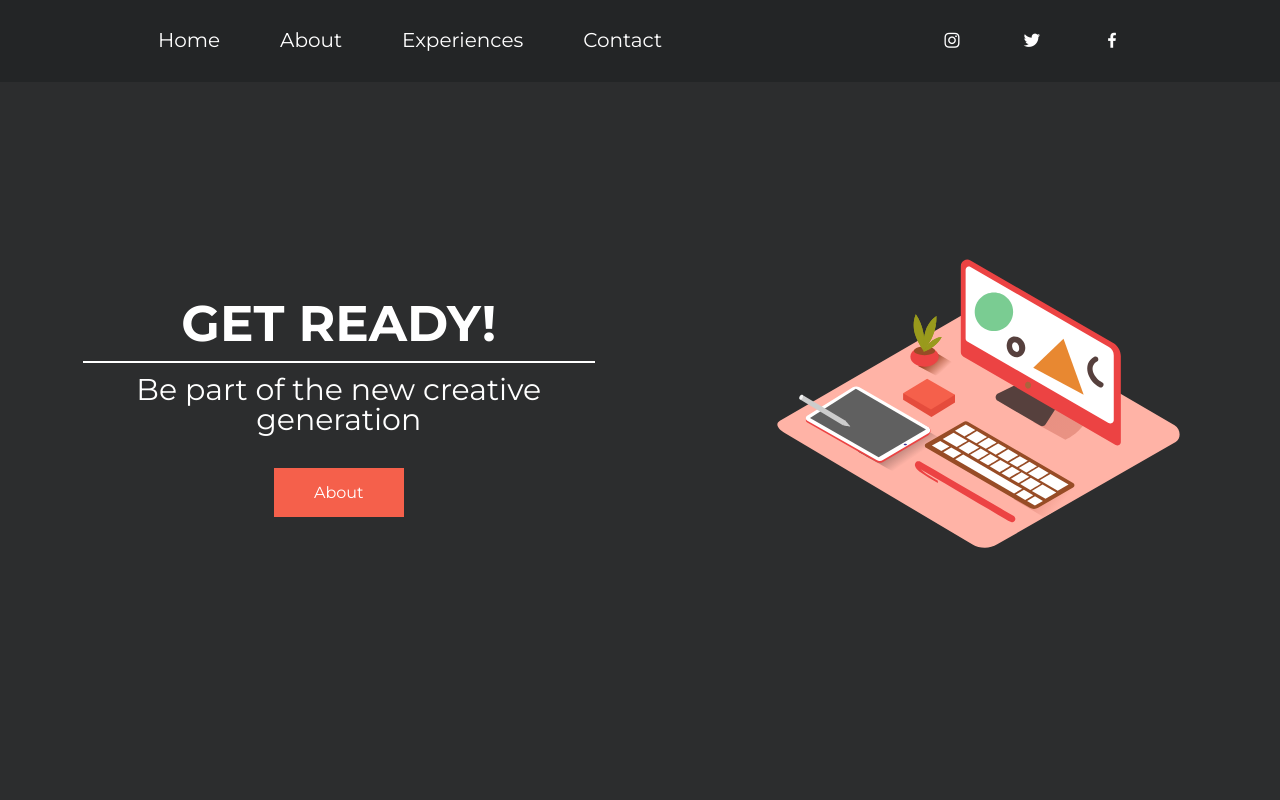
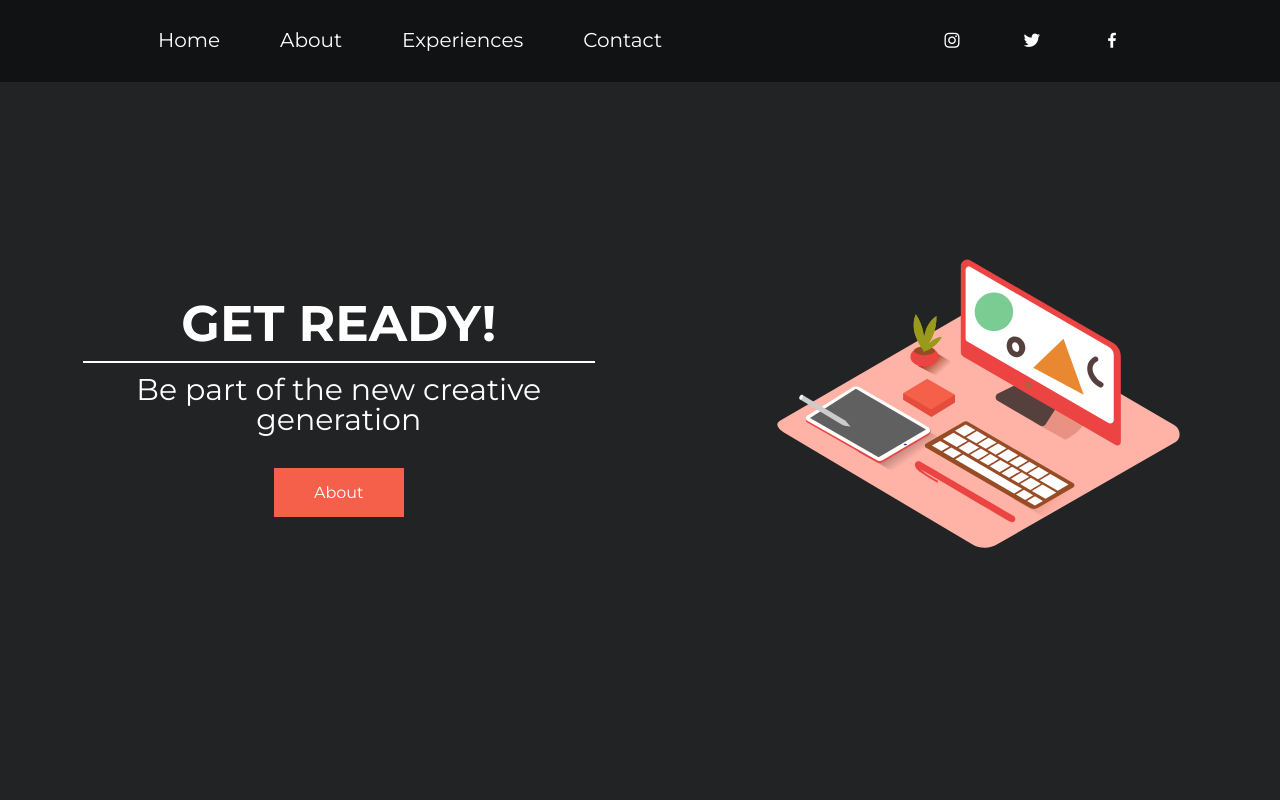
Before and after one commit to BuilesYeison/FlatLandingPage, a plain HTML site: page index.html in a window 1280 px wide. Shown: the top 800 px of the page. Drawn offline with nearby package versions, Linux system fonts and the light colour scheme.

Commit message:
colours changed to more dark colours

```diff
--- a/css/main.css
+++ b/css/main.css
@@ -59,7 +59,7 @@ a{text-decoration: none;color: black;}
 body{font-family: 'Montserrat', sans-serif;}
 
 /*nav*/
-nav{position: fixed; min-width: 100vw;background-color: #232526; z-index: 9999;}
+nav{position: fixed; min-width: 100vw;background-color: #111213; z-index: 9999;}
 nav a, nav i{color: white; font-size: 20px; font-weight: normal; transition: color 0.4s;}
 nav a:hover,nav i:hover{color: #E54C3C;}
 .bx-menu, .bx-x{display: none;}
@@ -69,7 +69,7 @@ nav .main-menu, nav .social-media-menu{display: inline-flex;margin: 30px 0; tran
 nav li{margin:0 30px;}
 
 /*header*/
-header{min-height: 100vh;background: #2c2d2e;;display: flex;justify-content: space-around;align-items: center;}
+header{min-height: 100vh;background: #222324;;display: flex;justify-content: space-around;align-items: center;}
 header .text-container{color: white; text-align: center; width: 40%;}
 header .text-container h1{font-weight: 700; font-size: 50px;}
 header .text-container hr{border: 1px solid white; margin: 12px auto;}
@@ -99,7 +99,7 @@ header .cta:active{background-color: #EC4343;}
 .experiences .cards .card .cta i{font-size: 22px;font-weight: 500;color: #E54C3C;}
 
 /*contact*/
-.contact{background: #2c2d2e; min-height: 50vh; display: flex; justify-content: center; align-items: center; flex-direction: column;}
+.contact{background: #222324; min-height: 50vh; display: flex; justify-content: center; align-items: center; flex-direction: column;}
 .contact h2{font-weight: 700; font-size: 40px; color: white;}
 .contact .inputs{margin: 50px auto; width: 80%;display: flex;justify-content: space-evenly; }
 .contact .inputs input{width: 45%; padding: 15px 10px; background-color: transparent; outline: none; transition: 0.4s; -webkit-transition: 0.4s; color: white; font-size: 15px; font-weight: 500; border: 1px solid rgb(255, 233, 233, 0.5); }
```
